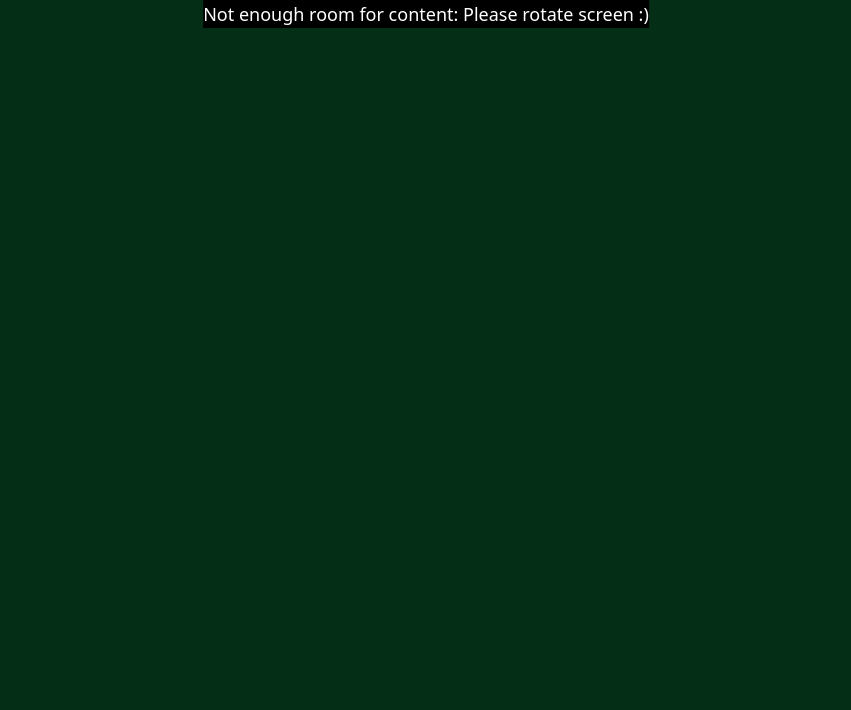
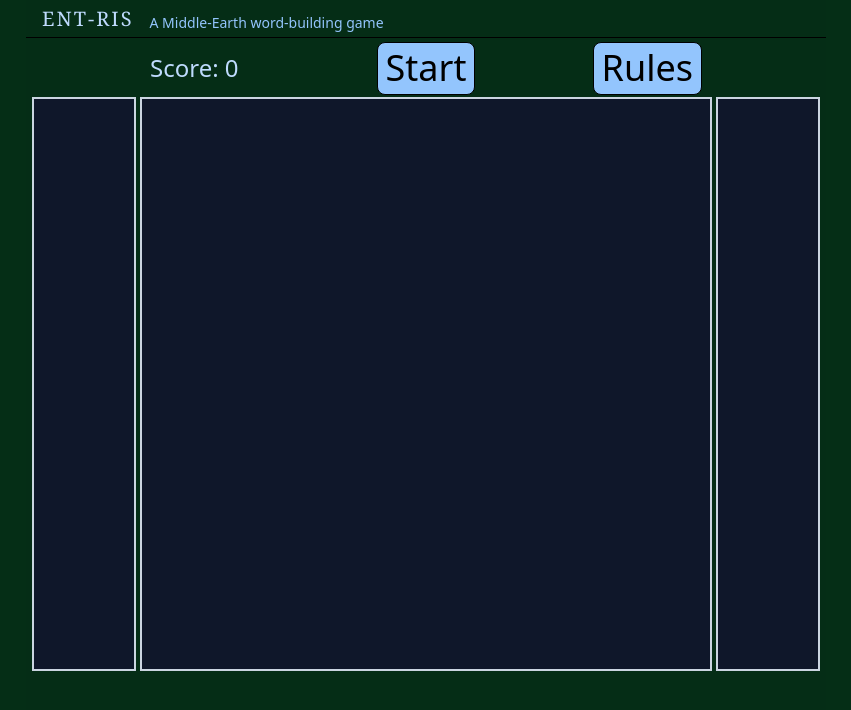
Before and after one commit to Struckhour/word-game, a SvelteKit app: page / in a window 1280 px wide. Shown: the top 710 px of the page, without its empty margins (214-1065 px from the left). Built offline with nearby package versions, Linux system fonts and the light colour scheme.

Commit message:
fixes portrait message.

```diff
--- a/src/routes/+page.svelte
+++ b/src/routes/+page.svelte
@@ -676,7 +676,7 @@
     {/if}
 </body>
 
-<div class="use-portrait absolute left-2/4 -translate-x-2/4 text-lg bg-black text-white">
+<div class="hidden use-portrait absolute left-2/4 -translate-x-2/4 top-2/4 -translate-y-2/4 text-lg text-white">
     Not enough room for content: Please rotate screen :)
 </div>
 
@@ -705,9 +705,14 @@
       }
 
     }
+    @media screen and (min-width: 800px) {
+        .square { display: block; }
+        .use-portrait { display: none; }
+    }
 
-    @media screen and (orientation: landscape) {
-   .square { display: none; }
-   .use-portrait { display: block; }
-}
+    @media screen and (max-width: 800px) and (orientation: landscape) {
+        .square { display: none; }
+        .use-portrait { display: block; }
+    }
+
 </style>
```
